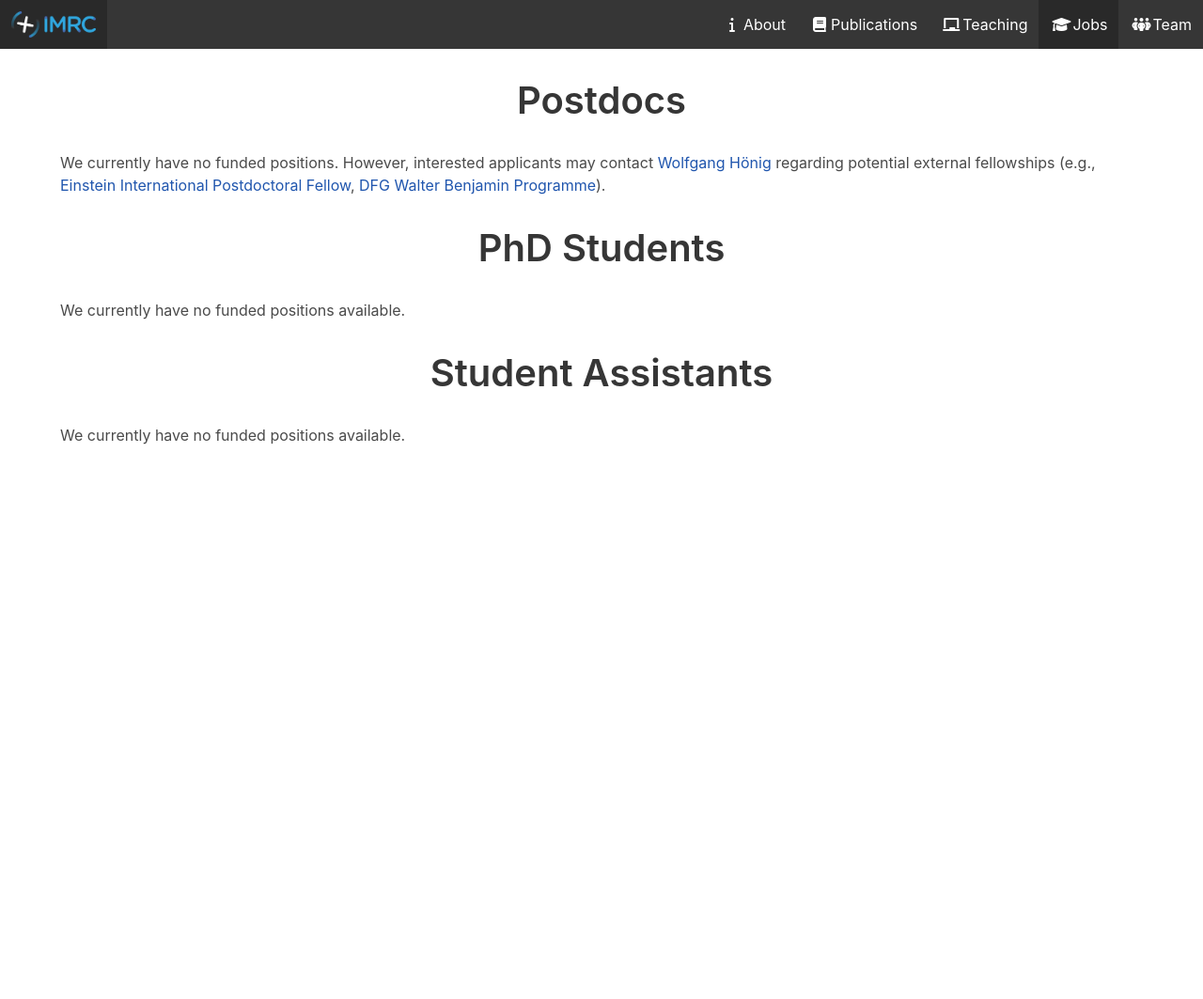
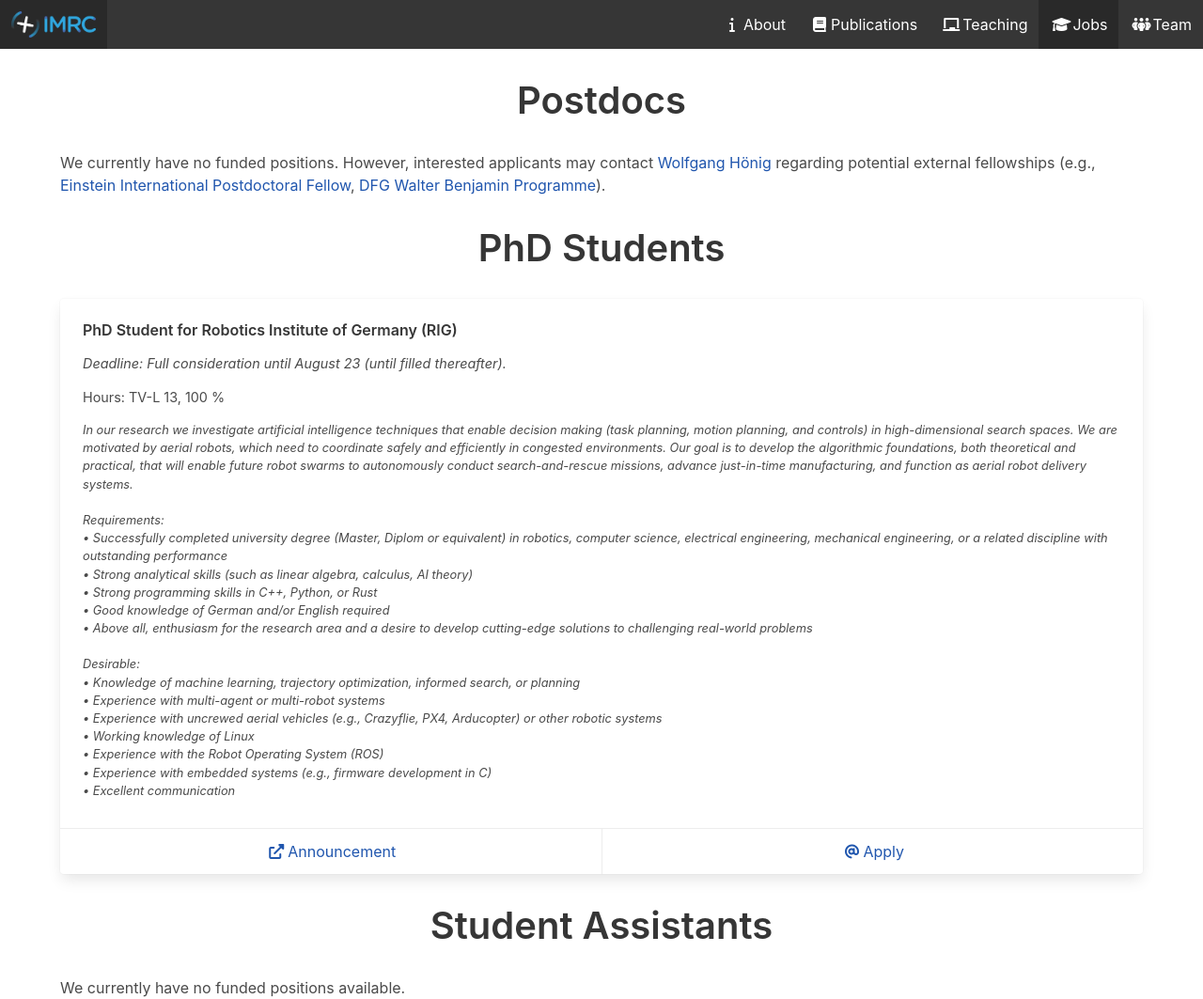
Before and after one commit to IMRCLab/imrclab.github.io, a Jekyll site: the page built from jobs.html, in a window 1280 px wide. Shown: the whole page at 94% size. Built offline with Jekyll 4.4.1, drawn with Linux system fonts in a browser that asks for light colours; before the commit the page ends 900 px from its top, so only the background shows below that.

```diff
--- a/_data/jobs.yml
+++ b/_data/jobs.yml
@@ -1,35 +1,35 @@
-phd: []
-  # - name: "PhD Student for Decision Making for Aerial Multi-Robot Teams"
-  #   hours: TV-L 13, 100 %
-  #   deadline: Full consideration until August 4 (until filled thereafter).
-  #   reference:  	IV-186/23
-  #   announcement: https://tub.stellenticket.de/en/offers/170235
-  #   note: |
-  #     In our research we investigate artificial intelligence techniques that enable decision making (task planning, motion planning, and controls) in high-dimensional search spaces. We are motivated by aerial robots, which need to coordinate safely and efficiently in congested environments. Our goal is to develop the algorithmic foundations, both theoretical and practical, that will enable future robot swarms to autonomously conduct search-and-rescue missions, advance just-in-time manufacturing, and function as aerial robot delivery systems.
+phd:
+  - name: "PhD Student for Robotics Institute of Germany (RIG)"
+    hours: TV-L 13, 100 %
+    deadline: Full consideration until August 23 (until filled thereafter).
+    reference:  	IV-397/24
+    announcement: https://www.jobs.tu-berlin.de/en/job-postings/185484
+    note: |
+      In our research we investigate artificial intelligence techniques that enable decision making (task planning, motion planning, and controls) in high-dimensional search spaces. We are motivated by aerial robots, which need to coordinate safely and efficiently in congested environments. Our goal is to develop the algorithmic foundations, both theoretical and practical, that will enable future robot swarms to autonomously conduct search-and-rescue missions, advance just-in-time manufacturing, and function as aerial robot delivery systems.
 
-  #     Requirements:
-  #         • Successfully completed university degree (Master, Diplom or equivalent) in robotics, computer science, electrical engineering, mechanical engineering, or a related discipline with outstanding performance
-  #         • Strong analytical skills (such as linear algebra, calculus, AI theory)
-  #         • Strong programming skills, preferably in C++, Python, or Julia
-  #         • Excellent communication
-  #         • Excellent written and spoken English
-  #         • Above all, enthusiasm for the research area and a desire to develop cutting-edge solutions to challenging real-world problems
+      Requirements:
+          • Successfully completed university degree (Master, Diplom or equivalent) in robotics, computer science, electrical engineering, mechanical engineering, or a related discipline with outstanding performance
+          • Strong analytical skills (such as linear algebra, calculus, AI theory)
+          • Strong programming skills in C++, Python, or Rust
+          • Good knowledge of German and/or English required
+          • Above all, enthusiasm for the research area and a desire to develop cutting-edge solutions to challenging real-world problems
 
-  #     Desirable:
-  #         • Knowledge of trajectory optimization, informed search, machine learning, or planning
-  #         • Experience with multi-agent or multi-robot systems
-  #         • Experience with unmanned aerial vehicles (e.g., Crazyflie, PX4, Arducopter) or other robotic systems
-  #         • Experience with the Robot Operating System (ROS)
-  #         • Experience with embedded systems (e.g., firmware development in C)
-  #         • Working knowledge of Linux
+      Desirable:
+          • Knowledge of machine learning, trajectory optimization, informed search, or planning
+          • Experience with multi-agent or multi-robot systems
+          • Experience with uncrewed aerial vehicles (e.g., Crazyflie, PX4, Arducopter) or other robotic systems
+          • Working knowledge of Linux
+          • Experience with the Robot Operating System (ROS)
+          • Experience with embedded systems (e.g., firmware development in C)
+          • Excellent communication
 
-  #   apply: |
-  #         • Cover letter with your interest and experience related to the position%0D%0A
-  #         • Curriculum vitae%0D%0A
-  #         • Transcripts (BS and MS)%0D%0A
-  #         • Writing sample (e.g., BS thesis, MS thesis, or other authored manuscripts)%0D%0A
-  #         • Programming sample (e.g., link to github)%0D%0A
-  #         • Names and email addresses of up to two qualified persons who are willing to provide a reference on request
+    apply: |
+          • Cover letter with your interest and experience related to the position%0D%0A
+          • Curriculum vitae%0D%0A
+          • Transcripts (BS and MS)%0D%0A
+          • Writing sample (e.g., BS thesis, MS thesis, or other authored manuscripts)%0D%0A
+          • Programming sample (e.g., link to github)%0D%0A
+          • Names and email addresses of up to two qualified persons who are willing to provide a reference on request
 
 shk: []
   # - name: "Student Assistant (BS/MS)"
--- a/index.html
+++ b/index.html
@@ -78,6 +78,11 @@ title: IMRC
           <h2 class="subtitle is-6">News</h2>
 
           <ul>
+            <li>
+              <span class="title">We are part of the <a href="https://www.robotics-institute-germany.de">Robotics Institute of Germany (RIG)</a> and have <a href="jobs.html">one open PhD position</a>.</span>
+              <span class="note">07/2024</span>
+            </li>
+
             <li>
               <span class="title">Our <a href="https://arxiv.org/abs/2311.02296">survey on UAV simulators</a> accepted at IEEE RAM.</span>
               <span class="note">07/2024</span>
```
Also changed, not shown: _data/team.yml (+18 -0 lines), assets/img/achim_von_prittwitz.jpg (added).
